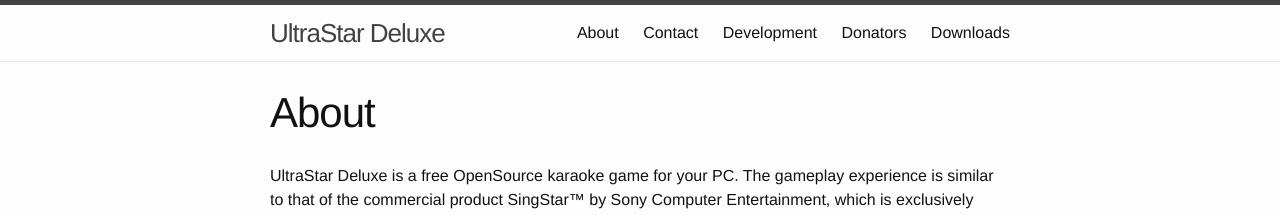
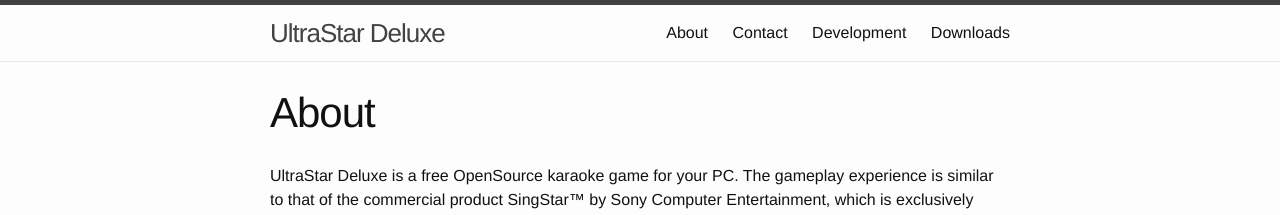
Before and after one commit to UltraStar-Deluxe/ultrastar-deluxe.github.io, a Jekyll site: the page built from about.md, in a window 1280 px wide. Shown: the top 215 px of the page. Built offline with Jekyll 4.4.1, drawn with Linux system fonts in a browser that asks for light colours.

Commit message:
Remove old donate page from menu

```diff
--- a/_includes/header.html
+++ b/_includes/header.html
@@ -14,7 +14,8 @@
       </span>
 
       <div class="trigger">
-        {% for my_page in site.pages %}
+        {% assign pages = site.pages | where:"menu","main" %}
+        {% for my_page in pages %}
           {% if my_page.title %}
           <a class="page-link" href="{{ my_page.url | relative_url }}">{{ my_page.title | escape }}</a>
           {% endif %}
```
Also changed, not shown: about.md (+1 -0 lines), contact.md (+1 -0 lines), development.md (+1 -0 lines), downloads.md (+1 -0 lines).
